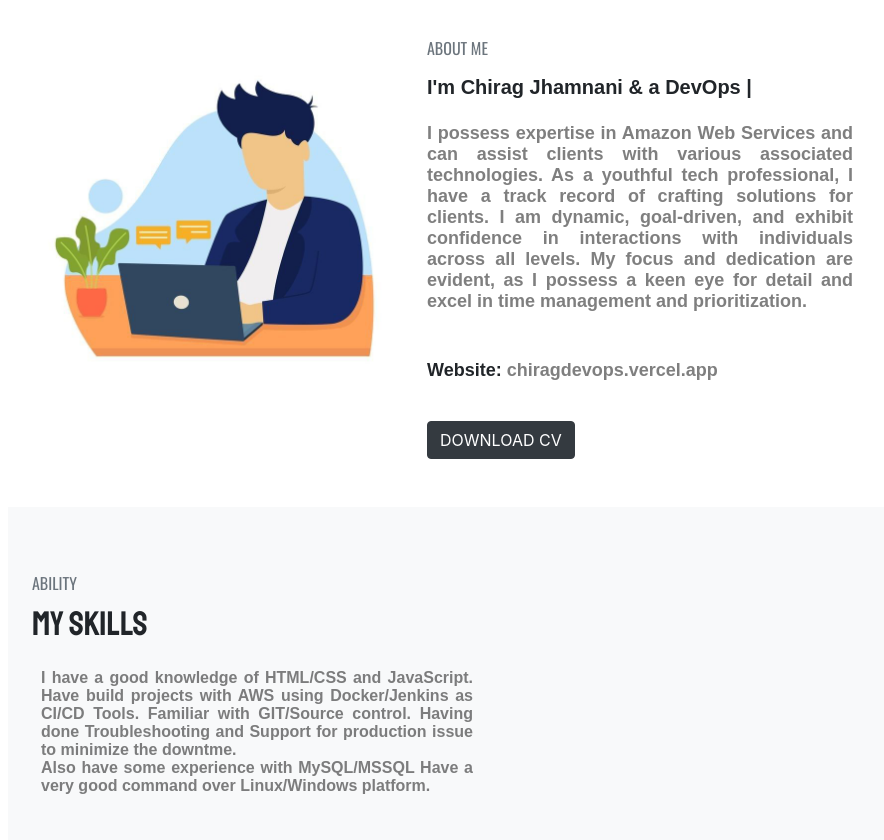
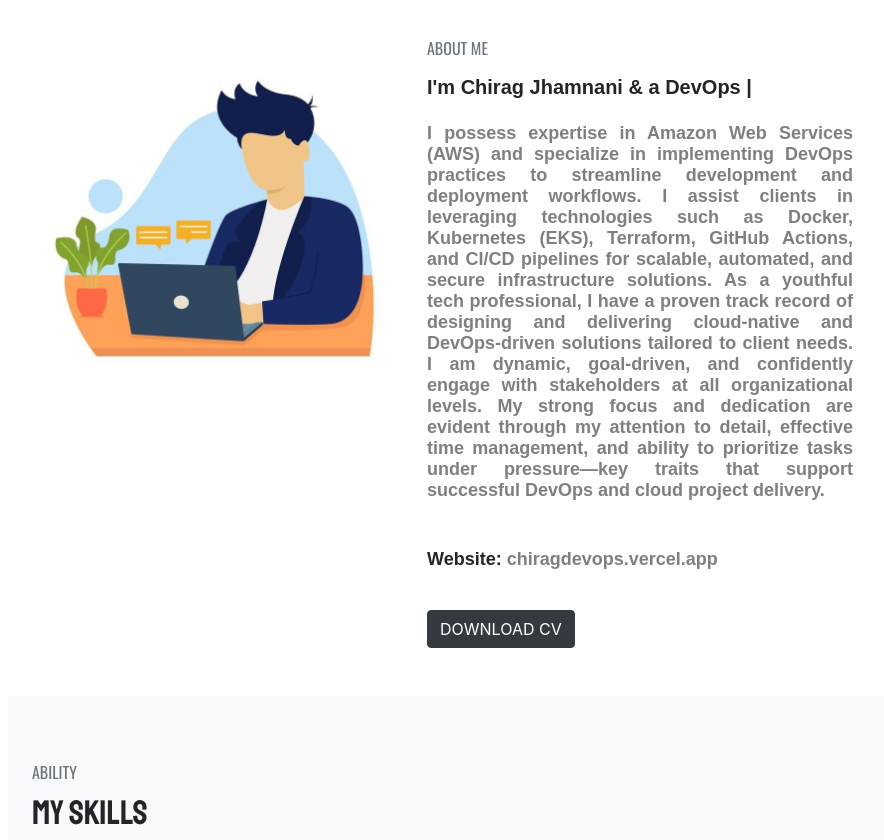
Before and after one commit to chiragsunny009/CJ-Cloud-Resume-Challenge, a plain HTML site: page website/index.html in a window 1280 px wide. Shown: the part 990-1830 px from the top of the page, without its empty margins (312-1196 px from the left). Drawn offline with nearby package versions, Linux system fonts and the light colour scheme; no server answers; a web font is replaced by a local one.

Commit message:
Update index.html

```diff
--- a/website/index.html
+++ b/website/index.html
@@ -74,9 +74,11 @@
                             <h6 class="text-uppercase font-os font-size-16 text-muted">About Me</h6>
                             <h5 class="font-ram font-size-20 py-2">I'm Chirag Jhamnani & a <span id="typed_2"></span></h5>
                             <p class="font-ram text-black-50 py-2 text-justify">
-                                I possess expertise in Amazon Web Services and can assist clients with various associated technologies. As a youthful tech professional, I have a track record of crafting solutions for clients.
-                                I am dynamic, goal-driven, and exhibit confidence in interactions with individuals across all levels.
-                                My focus and dedication are evident, as I possess a keen eye for detail and excel in time management and prioritization.
+                               I possess expertise in Amazon Web Services (AWS) and specialize in implementing DevOps practices to streamline development and deployment workflows.
+                               I assist clients in leveraging technologies such as Docker, Kubernetes (EKS), Terraform, GitHub Actions, and CI/CD pipelines for scalable, automated, and secure infrastructure solutions. As a youthful tech professional,
+                               I have a proven track record of designing and delivering cloud-native and DevOps-driven solutions tailored to client needs.
+                               I am dynamic, goal-driven, and confidently engage with stakeholders at all organizational levels.
+                               My strong focus and dedication are evident through my attention to detail, effective time management, and ability to prioritize tasks under pressure—key traits that support successful DevOps and cloud project delivery.
                             </p>
                             <div class="d-flex flex-row flex-wrap justify-content-between py-4">
                                 <div class="d-flex flex-column">
@@ -101,10 +103,10 @@
                     <div class="row">
                         <div class="col-sm-6 pl-4">
                             <p class="font-ram font-size-16 text-black-50 pb-3 text-justify">
-                                I have a good knowledge of HTML/CSS and JavaScript.
+                                I have a good knowledge of AWS and cloud techlologies along with Devops tools.
                                 Have build projects with AWS using Docker/Jenkins as CI/CD Tools. Familiar with GIT/Source control.
-                                Having done Troubleshooting and Support for production issue to minimize the downtme.
-
+                                Having done Troubleshooting and Support for production issue to minimize cost and also reduce the downtme.
+                                Also i have good command over logging and monitoring tools and IaC tools like terraform and Cloudformation.
                                 </br>
                                 Also have some experience with MySQL/MSSQL Have a very good command over Linux/Windows platform.
                             </p>
```
